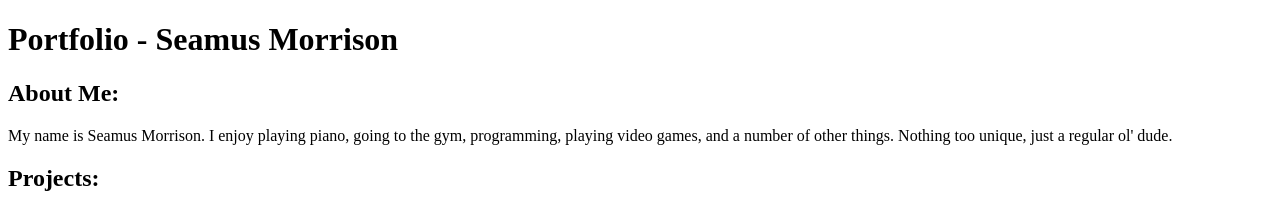
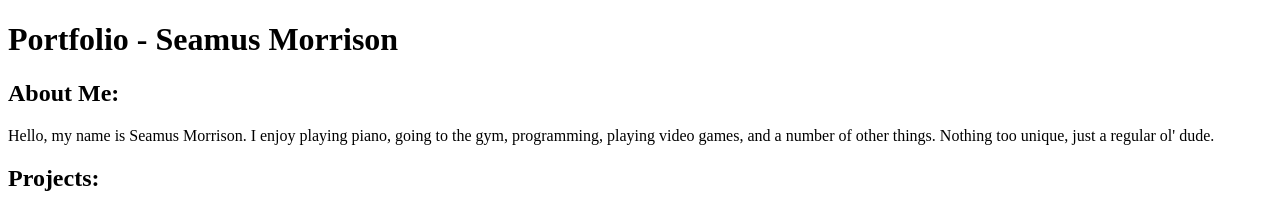
Before and after one commit to LlamaTheDark/portfolio, a plain HTML site: page index.html in a window 1280 px wide. Shown: the top 212 px of the page. Drawn offline with Linux system fonts and the light colour scheme.

Commit message:
practicing workflow

```diff
--- a/index.html
+++ b/index.html
@@ -11,7 +11,7 @@
     About Me:
   </h2>
     <p>
-      My name is Seamus Morrison. I enjoy playing piano, going to the gym, programming, playing video games, and a number of other things. Nothing too unique, just a regular ol' dude.
+      Hello, my name is Seamus Morrison. I enjoy playing piano, going to the gym, programming, playing video games, and a number of other things. Nothing too unique, just a regular ol' dude.
     </p>
   <h2>
     Projects:
```
